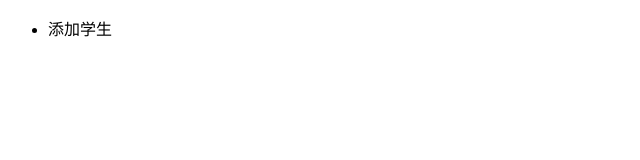
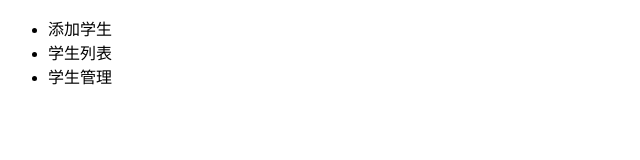
Before and after one commit to ZH-TM/student, a plain HTML site: page index.html in a window 1280 px wide. Shown: the whole page, without its empty margins (0-640 px from the left). Drawn offline with Linux system fonts and the light colour scheme.

Commit message:
学生列表功能开发完毕

```diff
--- a/index.html
+++ b/index.html
@@ -7,6 +7,8 @@
 <body>
 		<ul>
 			<li>添加学生</li>
+			<li>学生列表</li>
+			<li>学生管理</li>
 		</ul>
 </body>
 </html>
```
